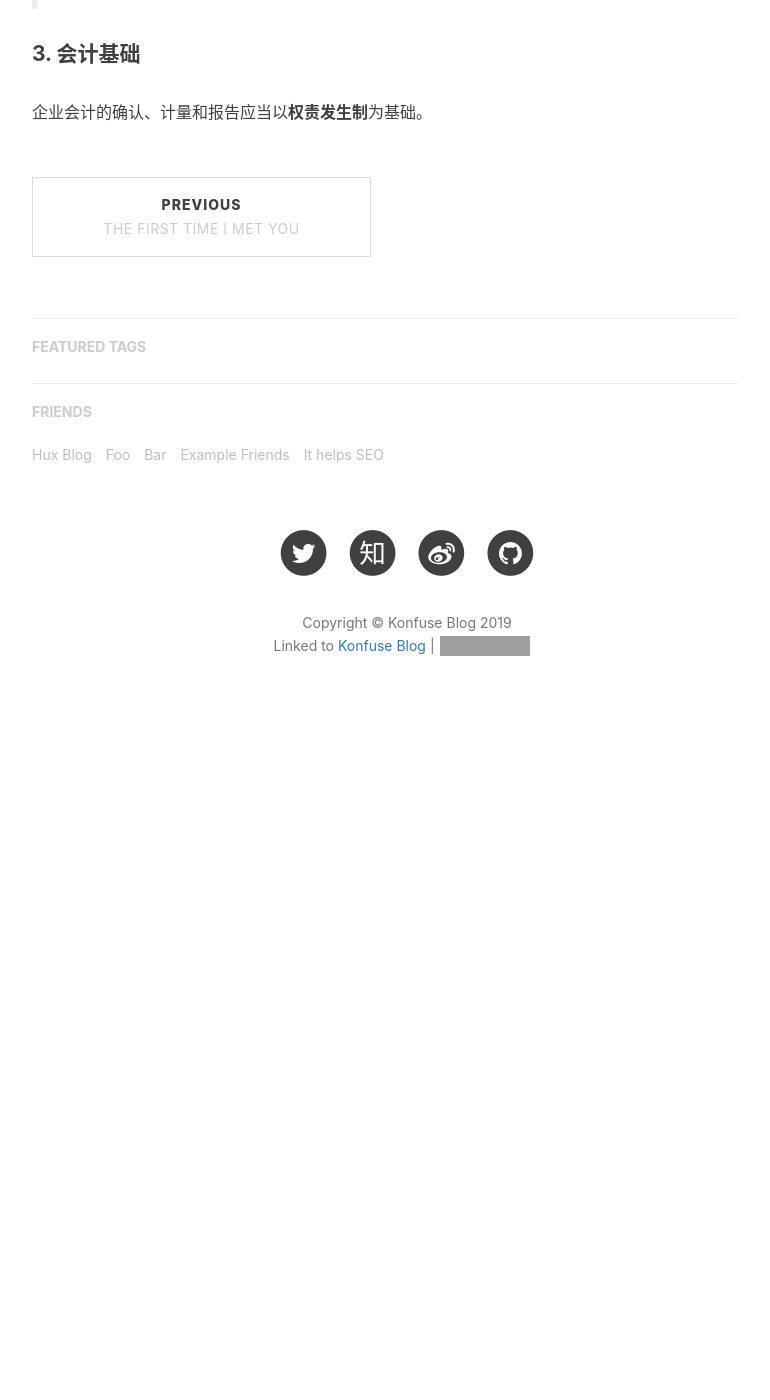
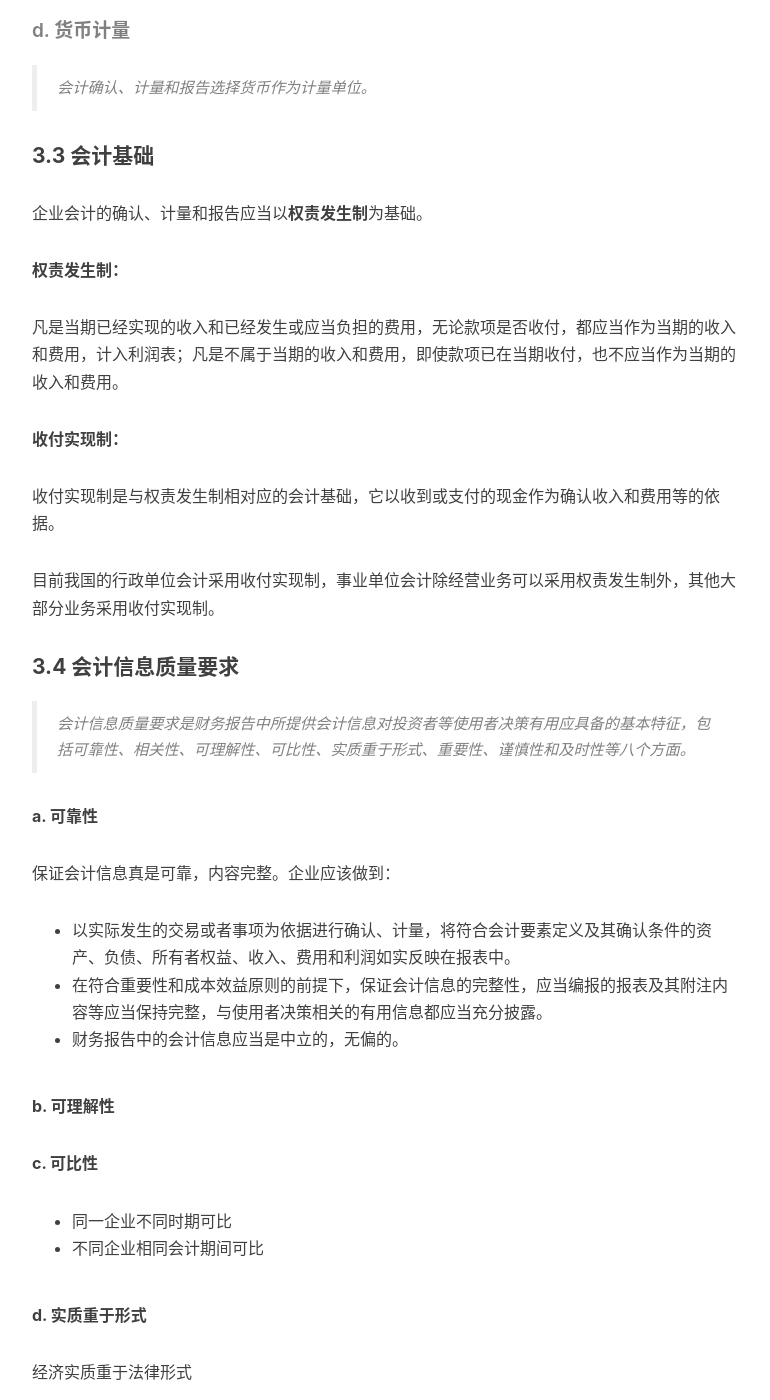
Before and after one commit to Konfuse/konfuse.github.io, a Jekyll site: the page built from _posts/2018-12-11-CPA会计-第一章.md, in a window 1280 px wide and 1400 px high, scrolled down 4194 px. Shown: the whole window, without its empty margins (233-1003 px from the left). Built offline with Jekyll 4.4.1, drawn with Linux system fonts in a browser that asks for light colours; nearby versions of some CDN libraries; our own code applies the rules of GitHub Pages for plain Markdown files; comment, search, counter and statistics services are not loaded; before the commit the page ends 4944 px from its top, so only the background shows below that; some of the changed text lies outside the part shown; grey boxes are pictures that could not be loaded.

Commit message:
update Chapter1

```diff
--- a/_posts/2018-12-11-CPA会计-第一章.md
+++ b/_posts/2018-12-11-CPA会计-第一章.md
@@ -2,13 +2,11 @@
 
 ### 1. 会计的定义
 
-##### 定义：
+**定义：**
 
 > 会计是以货币为主要计量单位，反应和监督一个单位经济活动的一种经济管理工作。
 
-
-
-##### 会计在企业的职责：
+**会计在企业的职责：**
 
 - 反应企业的财务状况
 - 经营成果和现金流量
@@ -67,40 +54,35 @@
 
 企业会计准则体系由基本准则、具体准则、应用指南和解释组成。
 
-**基本准则**包括了六个方面：财务报告目标，会计基本假设，会计信息质量要求，会计要素分类及其确认、计量原则，财务报告。
+> 基本准则包括了六个方面：财务报告目标，会计基本假设，会计信息质量要求，会计要素分类及其确认、计量原则，财务报告。
+>
 
+#### 3.1 财务报告目标
 
-
-#### 1. 财务报告目标
-
-##### a. 财务报告目标的观点：
+**a. 财务报告目标的观点：**
 
 - 受托责任观
 - 决策有用观
 
-##### b. 我国财务报告目标的规定内容
+**b. 我国财务报告目标的规定内容：**
 
 - 企业财务状况
 - 经营成果
 - 现金流量
 - 反应企业管理层受托责任的履行情况
 
-##### c. 财务报告目标的使用者
+**c. 财务报告目标的使用者：**
 
 - 投资者
 - 债权人
 - 政府及其有关部门
 - 社会公众
 
+#### 3.2 会计基本假设
 
+> 会计基本假设是企业会计确认、计量和报告的前提，是对会计核算所处时间、空间环境等所作的合理设定，包括了四个方面：会计主体、持续经营、会计分期和货币计量。
 
-#### 2. 会计基本假设
-
-> 会计基本假设是企业会计确认、计量和报告的前提，是对会计核算所处时间、空间环境等所作的合理设定。
-
-**会计基本假设**包括了四个方面：会计主体、持续经营、会计分期和货币计量。
-
-##### a. 会计主体
+**a. 会计主体：**
 
 > 会计主体是指企业会计确认、计量和报告的空间范围。
 
@@ -116,7 +98,7 @@
 - 法律主体必然是一个会计主体
 - 会计主体不一定是法律主体
 
-##### b. 持续经营
+**b. 持续经营：**
 
 > 在持续经营的前提下，会计确认、计量和报告应当以企业持续、正常的生产经营活动为前提。
 
@@ -135,8 +117,85 @@
 
 > 会计确认、计量和报告选择货币作为计量单位。
 
-
-
-#### 3. 会计基础
+#### 3.3 会计基础
 
 企业会计的确认、计量和报告应当以**权责发生制**为基础。
+
+**权责发生制：**
+
+凡是当期已经实现的收入和已经发生或应当负担的费用，无论款项是否收付，都应当作为当期的收入和费用，计入利润表；凡是不属于当期的收入和费用，即使款项已在当期收付，也不应当作为当期的收入和费用。
+
+**收付实现制：**
+
+收付实现制是与权责发生制相对应的会计基础，它以收到或支付的现金作为确认收入和费用等的依据。
+
+目前我国的行政单位会计采用收付实现制，事业单位会计除经营业务可以采用权责发生制外，其他大部分业务采用收付实现制。
+
+#### 3.4 会计信息质量要求
+
+> 会计信息质量要求是财务报告中所提供会计信息对投资者等使用者决策有用应具备的基本特征，包括可靠性、相关性、可理解性、可比性、实质重于形式、重要性、谨慎性和及时性等八个方面。
+
+**a. 可靠性**
+
+保证会计信息真是可靠，内容完整。企业应该做到：
+
+- 以实际发生的交易或者事项为依据进行确认、计量，将符合会计要素定义及其确认条件的资产、负债、所有者权益、收入、费用和利润如实反映在报表中。
+- 在符合重要性和成本效益原则的前提下，保证会计信息的完整性，应当编报的报表及其附注内容等应当保持完整，与使用者决策相关的有用信息都应当充分披露。
+- 财务报告中的会计信息应当是中立的，无偏的。
+
+**b. 可理解性**
+
+**c. 可比性**
+
+- 同一企业不同时期可比
+- 不同企业相同会计期间可比
+
+**d. 实质重于形式**
+
+经济实质重于法律形式
+
+**e. 重要性**
+
+重要性的判断企业应当依据所处环境和实际情况，从**项目的性质**和**金额大小**两方面加以判断。
+
+**f. 谨慎性**
+
+不高估资产或者收益，也不低估负债或者费用。
+
+**g. 及时性**
+
+- 及时提供会计信息，可能需要在有关交易或者事项信息全部获得之前即进行会计处理
+- 若等待交易或者事项有关全部信息获得之后处理，确保了信息可靠性，但是不具有时效性。
+
+#### 3.5 会计要素及其确认与计量
+
+> 会计要素可以按照企业财务状况分为资产、负债、所有者权益；按照经营成果分为收入、费用和利润。
+
+**1. 资产**
+
+资产的定义和特征：
+
+- 资产预期会给企业带来经济利益
+
+  没有被确认为资产的项目预期不能为企业带来经济利益，则不算作资产
+
+  确认为资产的项目，若不能再为企业带来经济利益，也不能再确认为资产
+
+- 资产应为企业拥有或者控制的资源
+
+  企业拥有资产的所有权或资产的控制权，那么资产带来的经济利益，可以确认为企业资产
+
+- 资产是由企业过去的交易或者事项形成的
+
+  企业预期在未来发生的交易或者事项不构成资产
+
+资产的确认条件：
+
+将资源确认为资产，需要符合资产的定义，以及两个条件：
+
+- 与该资源有关的经济利益很可能流入企业
+- 该资源的成本或者价值能够可靠的计量
+
+**2. 负债**
+
+负债的定义和特征：
```
Also changed, not shown: other parts of _posts/2018-12-11-CPA会计-第一章.md (+3 -14 lines).
